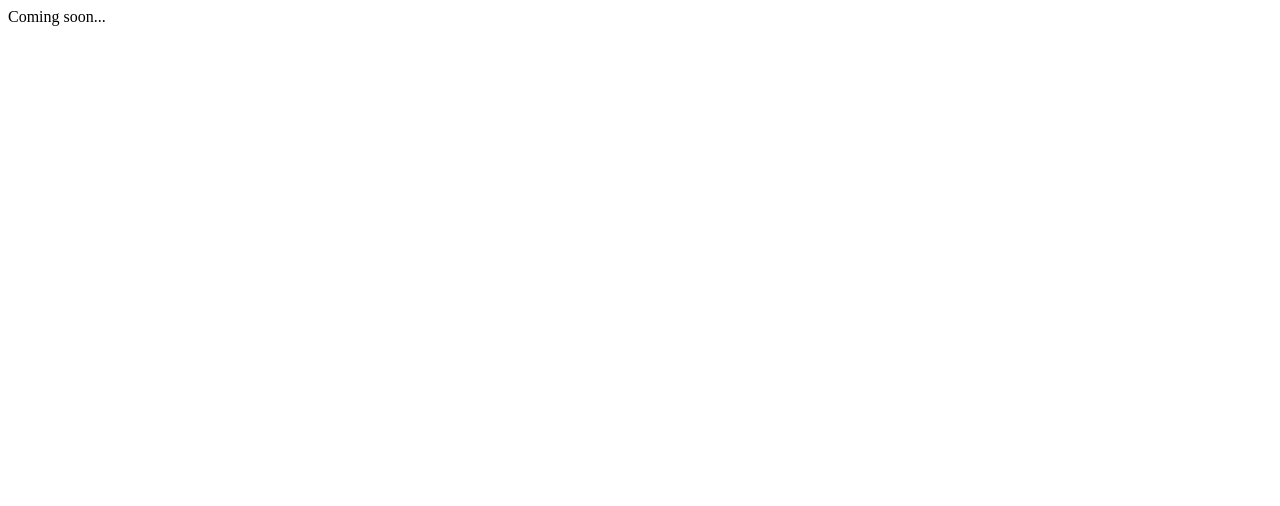
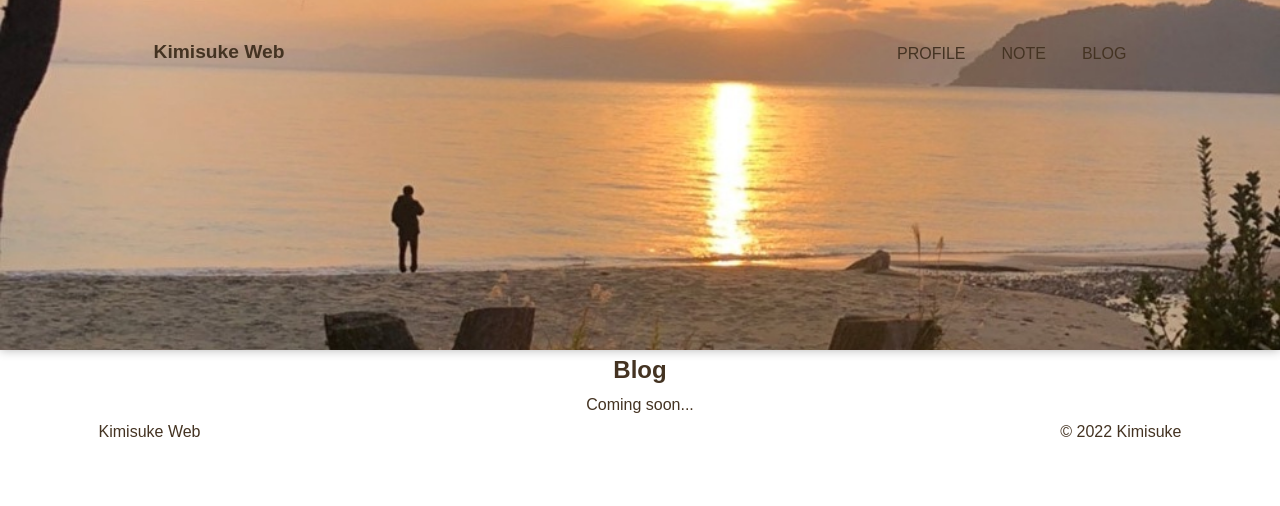
Before and after one commit to kimisuke0503/kimisukeweb, a plain HTML site: page blog.html in a window 1280 px wide. Drawn offline with Linux system fonts and the light colour scheme; some packages are replaced by stand-ins of ours.

Commit message:
初期化

```diff
--- a/blog.html
+++ b/blog.html
@@ -2,10 +2,52 @@
 <html lang="ja">
 <head>
     <meta charset="UTF-8">
+    <title>Kimisuke Web - BLOG</title>
+    <meta name="description" content="猫と映画が好きなkimisukeの練習用個人サイト-BLOG">
     <meta name="viewport" content="width=device-width, initial-scale=1.0">
-    <title>Blog</title>
+
+<!-- CSS -->
+    <link rel="stylesheet" href="https://unpkg.com/ress/dist/ress.min.css">
+    <link href="https://fonts.googleapis.com/css?family=M+PLUS+Rounded+1c" rel="stylesheet">
+    <link rel="stylesheet" href="css/style.css">
+<!-- その他 -->
+    <link rel="icon" type="image/png" href="images/favicon.png">
 </head>
 <body>
-    Coming soon...
+    <header class="page-header wrapper">
+        <h2 class="logo"><a href="index.html">Kimisuke Web</a></h2>
+        <nav class="bg-nav">
+            <ul class="main-nav">
+                <li><a href="index.html">Profile</a></li>
+                <li><a href="note.html">Note</a></li>
+                <li><a href="blog.html">Blog</a></li>
+            </ul>
+        </nav> <!-- #bg-media -->
+        <nav class="sub-nav" id="js-menu">
+            <ul class="sub-nav-contents">
+                <li><a href="index.html">Profile</a></li>
+                <li><a href="note.html">Note</a></li>
+                <li><a href="blog.html">Blog</a></li>
+            </ul>
+        </nav>
+        <button class="btn-menu" id="js-btn-menu">
+            <span></span>
+            <span></span>
+            <span></span>
+        </button> <!-- .btn-menu -->
+    </header> <!-- ヘッダー -->
+    <main>
+        <article class="blog">
+            <h1>Blog</h1>
+            <p>Coming soon...</p>
+        </article> <!-- blog -->
+    </main> <!-- main -->
+    <footer>
+        <div>
+            <p>Kimisuke Web</p>
+            <p>&copy; 2022 Kimisuke</p>
+        </div>
+    </footer>
+    <script type="text/javascript" src="js/move.js"></script>
 </body>
 </html>
```
Also changed, not shown: note.html (+44 -2 lines).
